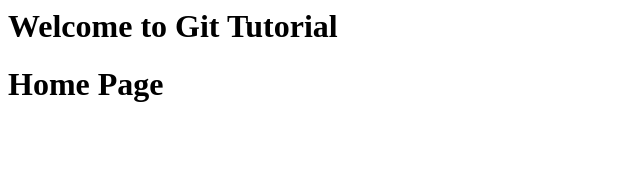
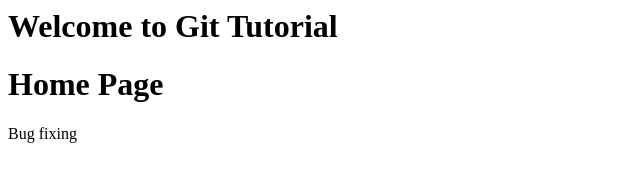
Before and after one commit to Soumika649/my-website, a plain HTML site: page index.html in a window 1280 px wide. Shown: the full height of the page, 0-640 px from the left. Drawn offline with Linux system fonts and the light colour scheme.

Commit message:
Bug fix in homepage

```diff
--- a/index.html
+++ b/index.html
@@ -1,2 +1,3 @@
 <h1>Welcome to Git Tutorial</h1>
 <h1>Home Page</h1>
+<p>Bug fixing</p>
```
